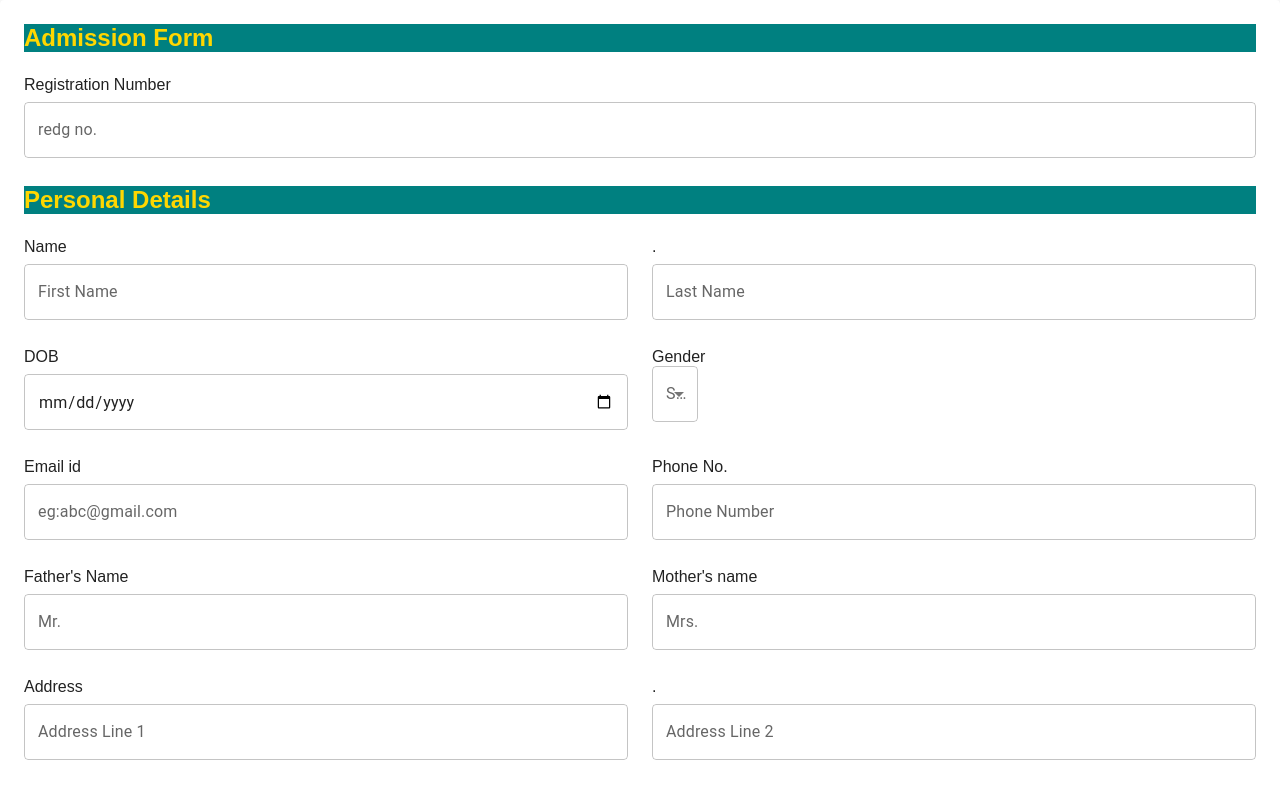
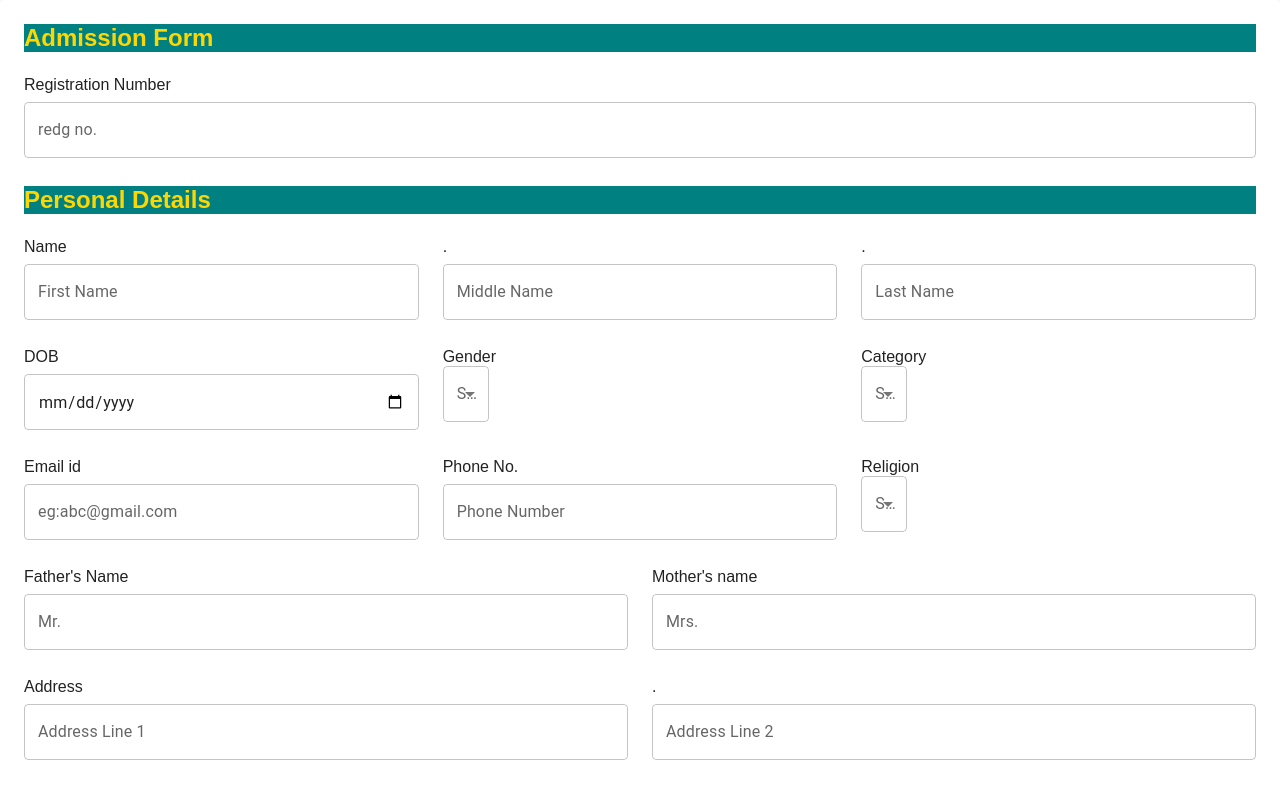
Before and after one commit to ayusmitamalik/SAMS-StudentsNew, a React (Create React App) app: page /admission in a window 1280 px wide. Shown: the top 794 px of the page. Built offline with nearby package versions, Linux system fonts and the light colour scheme.

Commit message:
add added

```diff
--- a/src/components/Admission/admission.jsx
+++ b/src/components/Admission/admission.jsx
@@ -7,10 +7,12 @@ const Admission = () => {
   const [studentData, setstudentData] = useState({
     std_regNo: "",
     std_f_name: "",
+    std_m_name: "",
     std_l_name: "",
     std_gen: "",
     std_dob: "",
     std_categ: "",
+    std_rel: "",
     std_dad_name: "",
     std_mom_name: "",
     std_city: "",
@@ -68,7 +70,7 @@ const Admission = () => {
             <Grid item xs={12}>
               <h2>Personal Details</h2>
             </Grid>
-            <Grid item xs={12} md={6}>
+            <Grid item xs={12} md={4}>
               <p>Name</p>
               <TextField
                 label="First Name"
@@ -80,7 +82,19 @@ const Admission = () => {
                 onChange={handleinputchange}
               />
             </Grid>
-            <Grid item xs={12} md={6}>
+            <Grid item xs={12} md={4}>
+              <p>.</p>
+              <TextField
+                label="Middle Name"
+                fullWidth
+                variant="outlined"
+                margin="dense"
+                name="std_m_name"
+                value={studentData.std_m_name}
+                onChange={handleinputchange}
+              />
+            </Grid>
+            <Grid item xs={12} md={4}>
               <p>.</p>
               <TextField
                 label="Last Name"
@@ -92,7 +106,7 @@ const Admission = () => {
                 onChange={handleinputchange}
               />
             </Grid>
-            <Grid item xs={12} md={6}>
+            <Grid item xs={12} md={4}>
               <p>DOB</p>
               <TextField
                 type="date"
@@ -104,7 +118,7 @@ const Admission = () => {
                 onChange={handleinputchange}
               />
             </Grid>
-            <Grid item xs={12} md={6}>
+            <Grid item xs={12} md={4}>
               <p>Gender</p>
               <FormControl>
                 <InputLabel>Select</InputLabel>
@@ -122,7 +136,28 @@ const Admission = () => {
                 </Select>
               </FormControl>
             </Grid>
-            <Grid item xs={12} md={6}>
+
+            <Grid item xs={12} md={4}>
+              <p>Category</p>
+              <FormControl>
+                <InputLabel>Select</InputLabel>
+                <Select
+                  name="std_categ"
+                  value={studentData.std_categ}
+                  onChange={handleinputchange}
+                  fullWidth
+                  variant="outlined"
+                  margin="dense"
+                >
+                  <MenuItem value="General">General</MenuItem>
+                  <MenuItem value="OBC">OBC</MenuItem>
+                  <MenuItem value="SC">SC</MenuItem>
+                  <MenuItem value="ST">ST</MenuItem>
+                </Select>
+              </FormControl>
+            </Grid>
+
+            <Grid item xs={12} md={4}>
               <p>Email id</p>
               <TextField
                 label="eg:abc@gmail.com"
@@ -134,7 +169,7 @@ const Admission = () => {
                 onChange={handleinputchange}
               />
             </Grid>
-            <Grid item xs={12} md={6}>
+            <Grid item xs={12} md={4}>
               <p>Phone No.</p>
               <TextField
                 label="Phone Number"
@@ -146,6 +181,29 @@ const Admission = () => {
                 value={studentData.std_phone}
                 onChange={handleinputchange}
               />
+            </Grid>
+            <Grid item xs={12} md={4}>
+              <p>Religion</p>
+              <FormControl>
+                <InputLabel>Select</InputLabel>
+                <Select
+                  name="std_rel"
+                  value={studentData.std_rel}
+                  onChange={handleinputchange}
+                  fullWidth
+                  variant="outlined"
+                  margin="dense"
+                >
+                  <MenuItem value="Buddhist">Buddhist</MenuItem>
+                  <MenuItem value="Christian">Christian</MenuItem>
+                  <MenuItem value="Hindu">Hindu</MenuItem>
+                  <MenuItem value="Jain">Jain</MenuItem>
+                  <MenuItem value="Judaism">Judaism</MenuItem>
+                  <MenuItem value="Muslim">Muslim</MenuItem>
+                  <MenuItem value="Sikh">Sikh</MenuItem>
+                  <MenuItem value="Others">Others</MenuItem>
+                </Select>
+              </FormControl>
             </Grid>
 
             <Grid item xs={12} md={6}>
```
Lines whose indentation alone changed are shown as unchanged.
